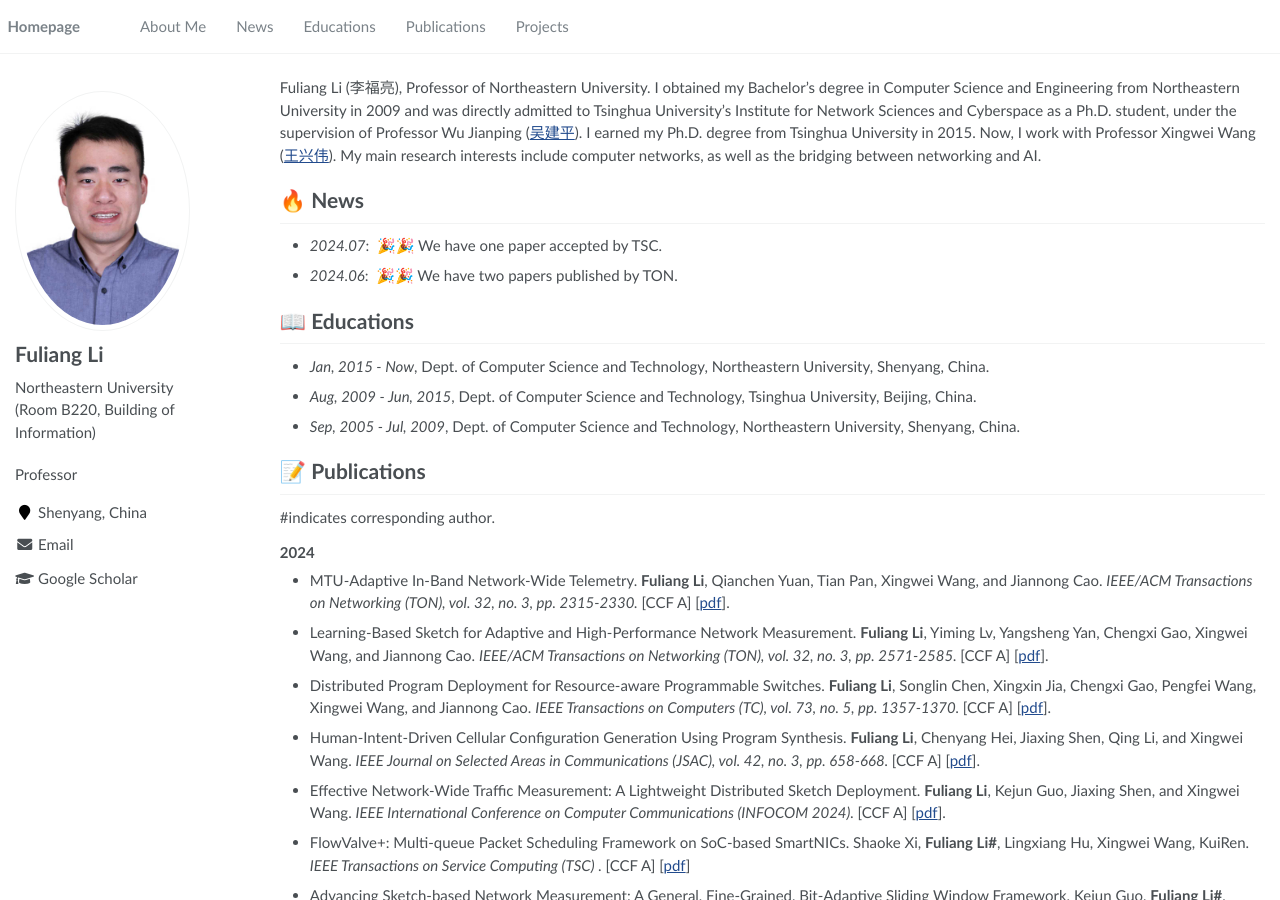
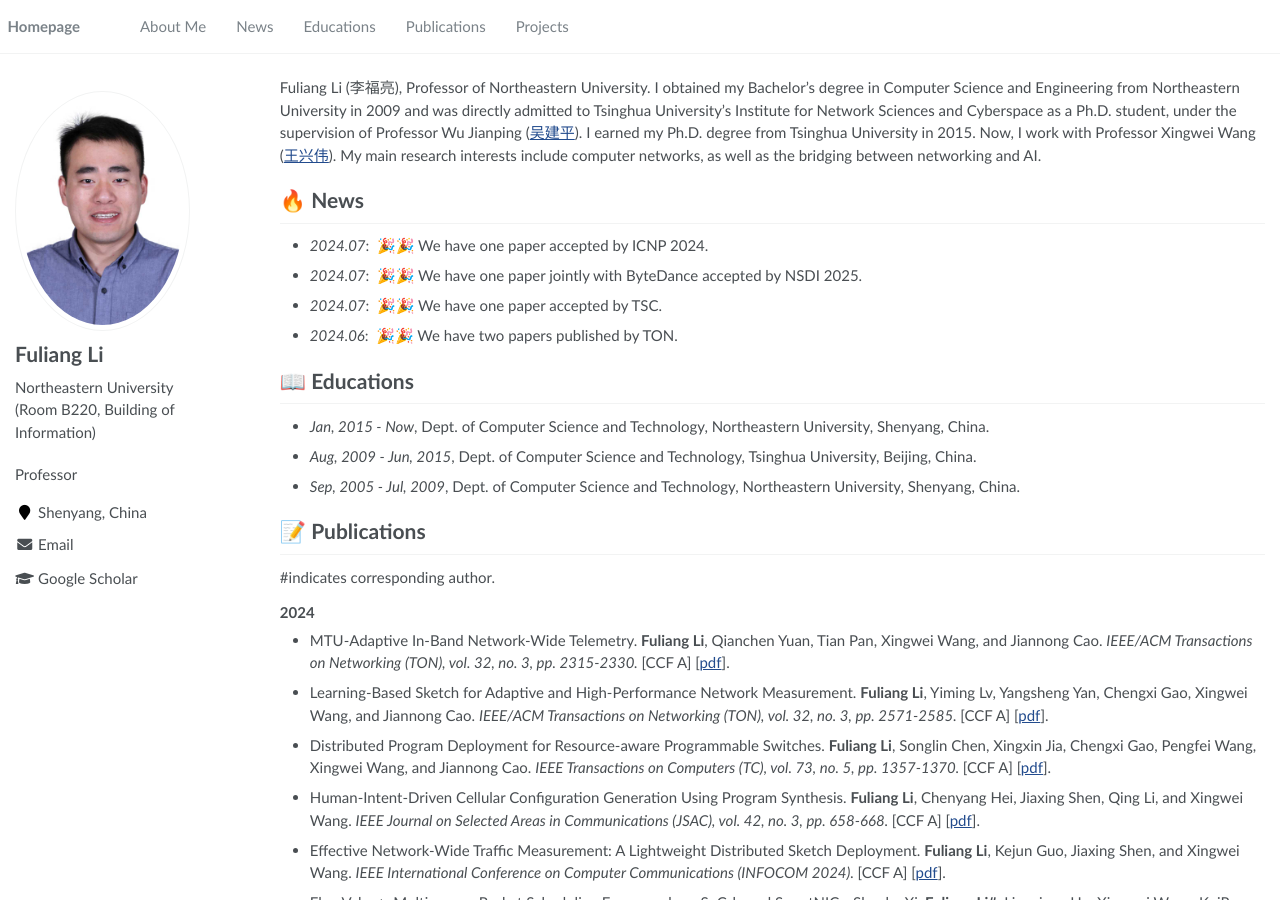
Before and after one commit to Fuliang-Li/Fuliang-Li.github.io, a Jekyll site: the page built from _pages/about.md, in a window 1280 px wide and 900 px high. Built offline with Jekyll 4.4.1, drawn with Linux system fonts in a browser that asks for light colours.

Commit message:
Update about.md

```diff
--- a/_pages/about.md
+++ b/_pages/about.md
@@ -20,6 +20,8 @@ redirect_from:
 Fuliang Li (李福亮), Professor of Northeastern University. I obtained my Bachelor’s degree in Computer Science and Engineering from Northeastern University in 2009 and was directly admitted to Tsinghua University’s Institute for Network Sciences and Cyberspace as a Ph.D. student, under the supervision of Professor Wu Jianping (<a href="https://www.tsinghua.edu.cn/info/1166/93896.htm" target="_blank">吴建平</a>). I earned my Ph.D. degree from Tsinghua University in 2015. Now, I work with Professor Xingwei Wang (<a href="https://neu.edu.cn/info/1012/3221.htm" target="_blank">王兴伟</a>). My main research interests include computer networks, as well as the bridging between networking and AI.
 
 # 🔥 News
+- *2024.07*: &nbsp;🎉🎉 We have one paper accepted by ICNP 2024.
+- *2024.07*: &nbsp;🎉🎉 We have one paper jointly with ByteDance accepted by NSDI 2025.
 - *2024.07*: &nbsp;🎉🎉 We have one paper accepted by TSC.
 - *2024.06*: &nbsp;🎉🎉 We have two papers published by TON.
 
```
